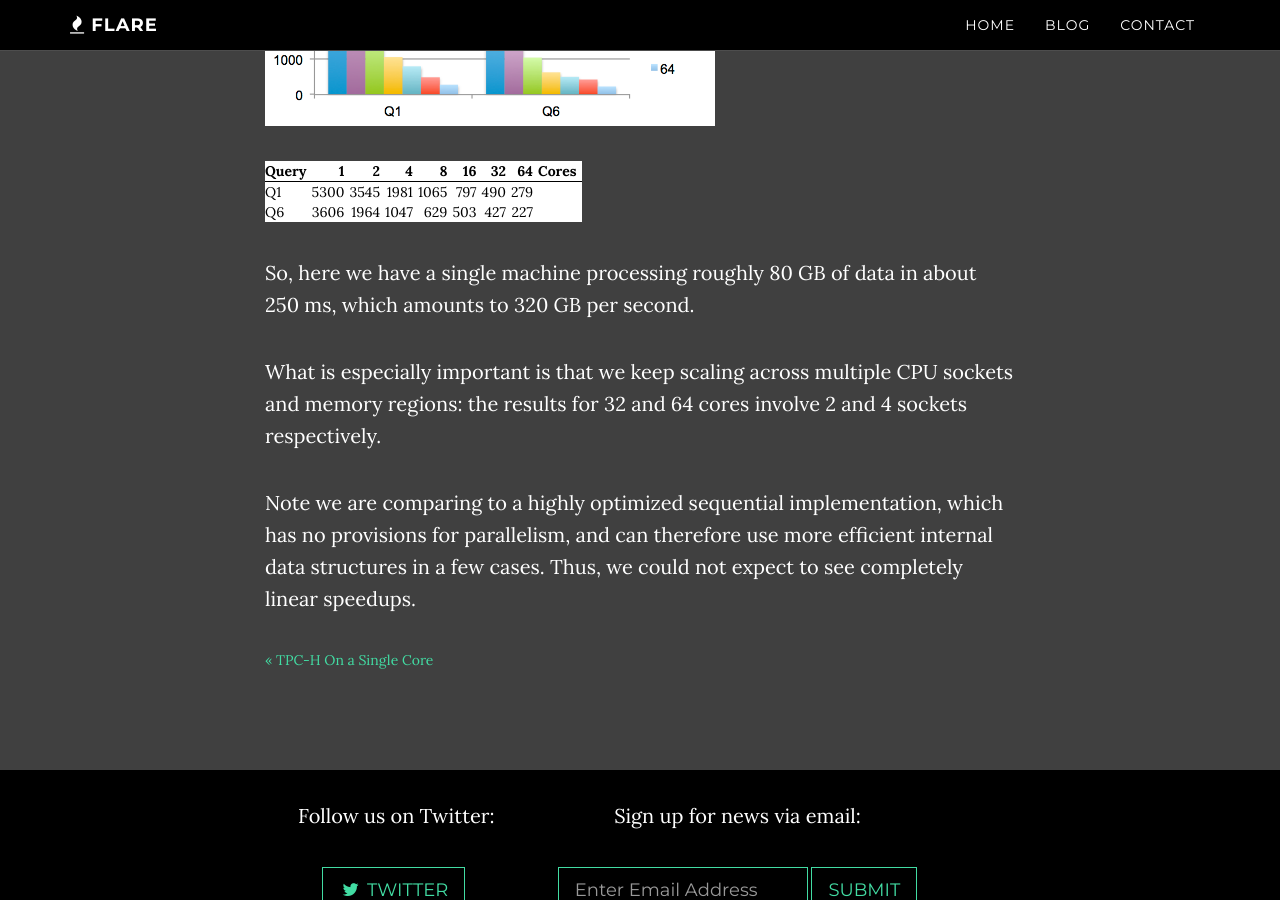
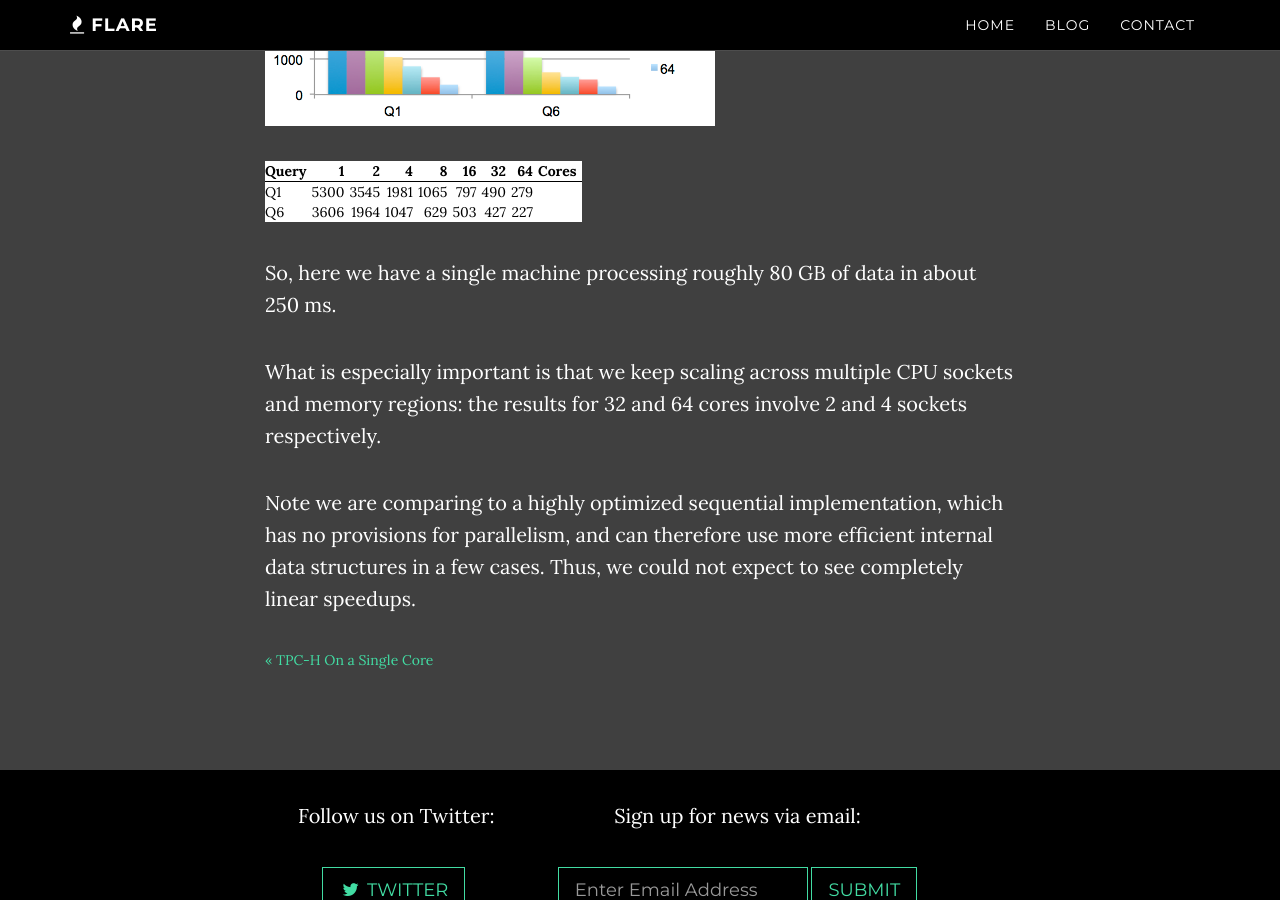
Before and after one commit to flaredata/flaredata.github.io, a Jekyll site: the page built from _posts/2016-10-26-numa-parallel.md, in a window 1280 px wide and 900 px high, scrolled down 1123 px. Built offline with Jekyll 4.4.1, drawn with Linux system fonts in a browser that asks for light colours; nearby versions of some CDN libraries.

```diff
--- a/_posts/2016-10-26-numa-parallel.md
+++ b/_posts/2016-10-26-numa-parallel.md
@@ -45,8 +45,7 @@
 
 <p></p>
 
-So, here we have a single machine processing roughly 80 GB of data in about 250 ms,
-which amounts to 320 GB per second.
+So, here we have a single machine processing roughly 80 GB of data in about 250 ms.
 
 What is especially important is that we keep scaling across multiple
 CPU sockets and memory regions: the results for 32 and 64 cores involve
```
